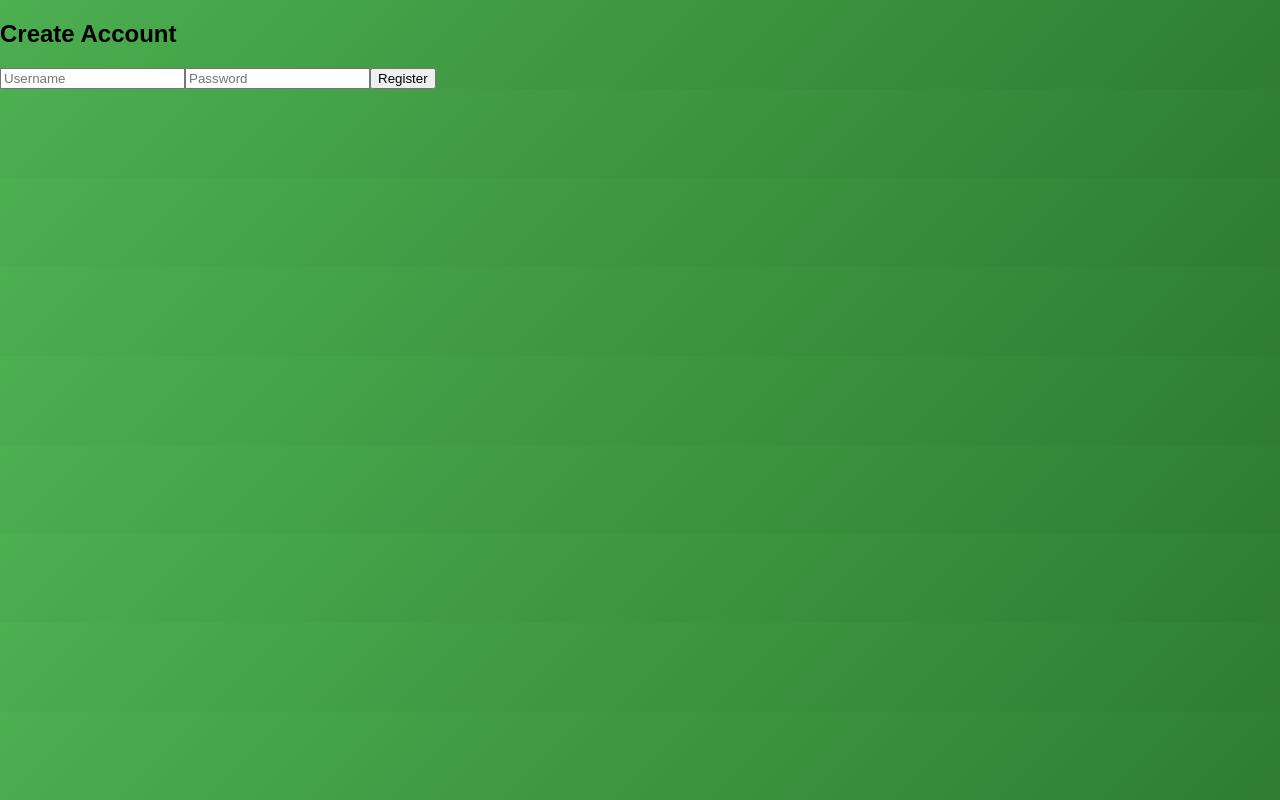
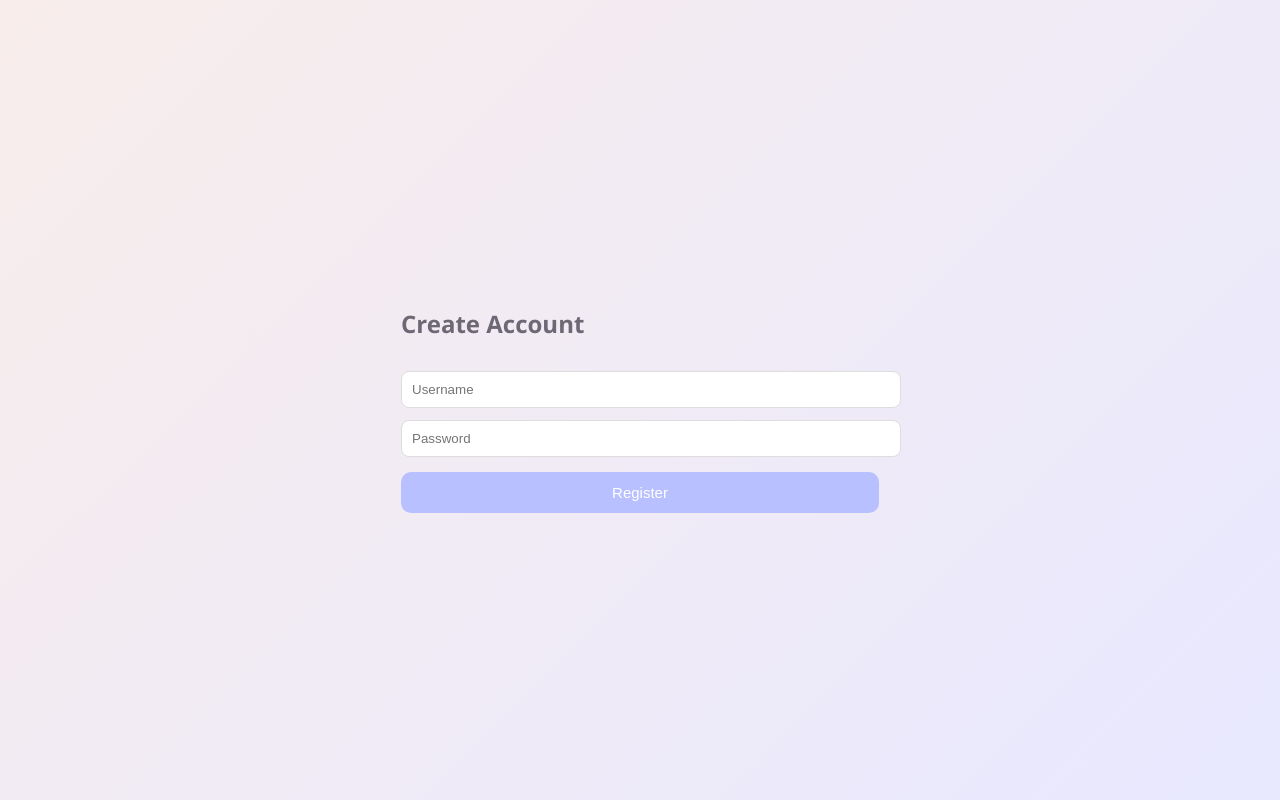
Before and after one commit to lexrx/stoodie.io, a React (Create React App) app in the folder frontend/: page /register in a window 1280 px wide. Built offline with nearby package versions, Linux system fonts and the light colour scheme.

Commit message:
update on css for a more aesthetic look

```diff
--- a/frontend/src/App.css
+++ b/frontend/src/App.css
@@ -1,8 +1,108 @@
 body{
     margin:0;
-    font-family: Arial, sans-serif;
-    background: linear-gradient(135deg, #4CAF50, #2e7d32)
+    font-family: 'Segoe UI', sans-serif;
+    background: linear-gradient(135deg, #f8edeb, #e8e8ff)
 }
+
+.landing-container,
+.auth-container{
+    display:flex;
+    justify-content: center;
+    align-items: center;
+    height: 100vh;
+}
+
+/*Landing Page*/
+.landing-card{
+    background: white;
+    padding:40px;
+    border-radius:20px;
+    width:420px;
+    text-align: center;
+    box-shadow: 0px 10px 25px rgba(0,0,0,0.1);
+}
+
+.landing-title{
+    font-size:32px;
+    margin-bottom:10px;
+    color:#6d6875;
+}
+
+.landing-description{
+    font-size:15px;
+    margin-bottom:20px;
+    color:#555;
+}
+
+.features p{
+    margin:8px 0;
+    font-size:14px;
+}
+
+/*Buttons*/
+.landing-buttons{
+    margin-top:20px;
+}
+
+.primary-btn{
+    width:100%;
+    padding:12px;
+    margin-top:10px;
+    border:none;
+    border-radius:10px;
+    background:#b8c0ff;
+    color: white;
+    font-size:16px;
+    cursor: pointer;
+}
+
+.primary-btn:hover{
+    background:#9aa4ff;
+}
+
+.secondary-btn{
+    width:100%;
+    padding:12px;
+    margin-top: 10px;
+    border: none;
+    border-radius:10px;
+    background: #ffd6e0;
+    color:#333;
+    font-size:16px;
+    cursor: pointer;
+}
+
+.secondary-btn:hover{
+    background:#ffb3c6;
+}
+
+/* Authorisation*/
+.auth-card h2{
+    color:#6d6875;
+}
+
+.auth-card input{
+    width:100%;
+    padding:10px;
+    margin-top: 12px;
+    border-radius:8px;
+    border: 1px solid #ddd;
+}
+
+.auth-card button{
+    width:100%;
+    padding:12px;
+    margin-top:15px;
+    border:none;
+    border-radius:10px;
+    background:#b8c0ff;
+    color:white;
+    font-size:15px;
+    cursor:pointer;
+    transition: 0.3s;
+}
+
+.auth-card button:hover
 /*Dashboard*/
 .dashboard-container{
     min-height:100vh;
@@ -78,24 +178,6 @@ body{
     cursor: pointer;
 }
 
-/*Login*/
-.login-btn{
-    background-color:#4CAF50;
-    color: white;
-}
-
-.login-btn:hover{
-    background-color: #45a049;
-}
-
-.register-btn{
-    background-color: #2196F3;
-    color:white;
-}
-
-.register-btn:hover{
-    background-color: #1976D2;
-}
 
 /*Notes*/
 .notes-container {
@@ -141,3 +223,42 @@ body{
   border-radius:5px;
   border-left:4px solid #4CA450;
 }
+
+/* Calendar */
+.calendar-container{
+    display: flex;
+    justify-content: center;
+    margin-top: 40px;
+
+}
+
+.calendar-card{
+    background: white;
+    padding: 25px;
+    border-radius:15px;
+    width: 400px;
+    box-shadow: 0px 8px 20px rgba(0,0,0,0.2);
+}
+
+.calendar-card input{
+    width: 100%;
+    padding: 10px;
+    margin-top: 10px;
+}
+
+.calendar-card button{
+    width: 100%;
+    margin-top: 10px;
+    padding: 10px;
+    background: #4CA450;
+    color: white;
+    border: none;
+    cursor: pointer;
+}
+
+.event{
+    background: #f3f3f3;
+    margin-top:10px;
+    padding:10px;
+    border-radius: 8px;
+}
--- a/frontend/src/Calendar.js
+++ b/frontend/src/Calendar.js
@@ -90,7 +90,6 @@ function Calendar(){
                     <button onClick={addEvent}> Add Event </button>
                 )}
 
-                /*Display all events*/
                 <div className="events-list">
                     {events.map(event=>(
                         <div key={event.id} className="event">
```
Also changed, not shown: frontend/src/Landing.js (added).
